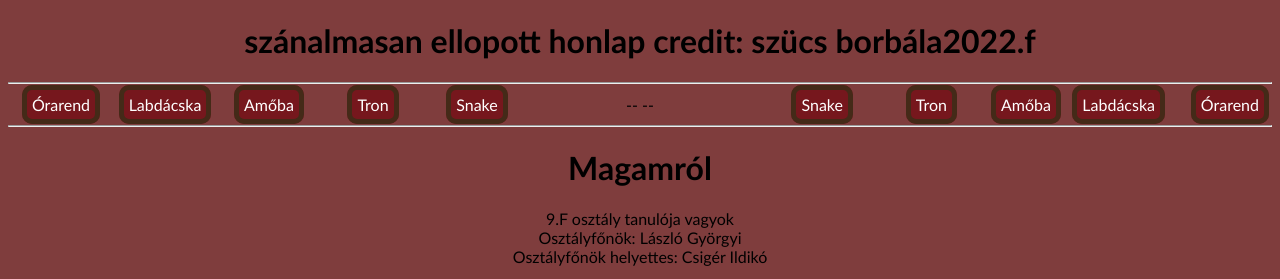
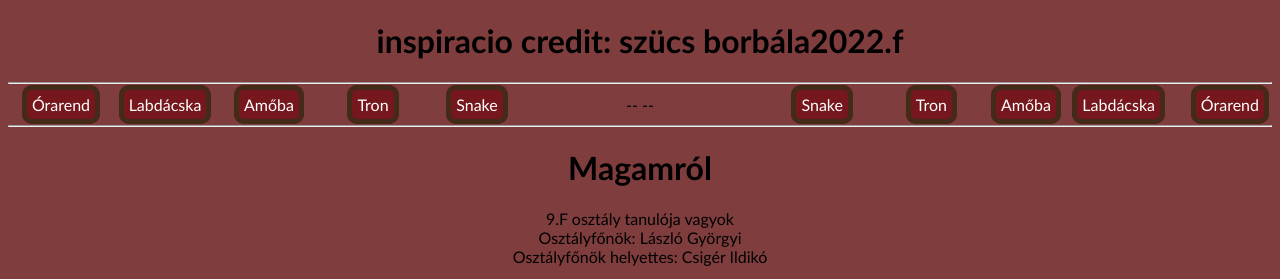
Before and after one commit to micucica/frakk, a plain HTML site: page index.html in a window 1280 px wide. Shown: the top 279 px of the page. Drawn offline with Linux system fonts and the light colour scheme.

Commit message:
Update index.html

```diff
--- a/index.html
+++ b/index.html
@@ -8,7 +8,7 @@
     <link rel="stylesheet" href="./style.css">
 </head>
 <body>
-    <h1>szánalmasan ellopott honlap credit: szücs borbála2022.f</h1>
+    <h1>inspiracio credit: szücs borbála2022.f</h1>
     <hr>
     <table>
         <td class="k"><a href="orarend.html">Órarend</a></td>
```
